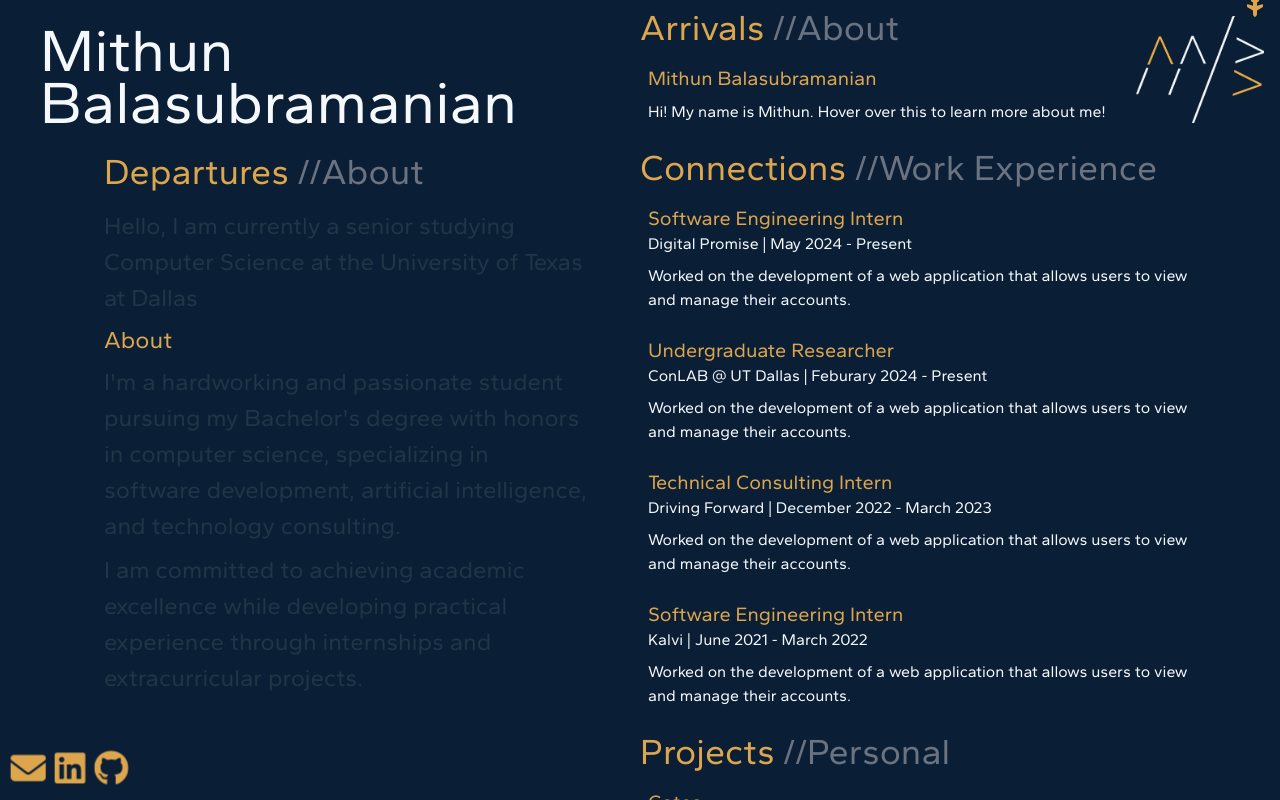
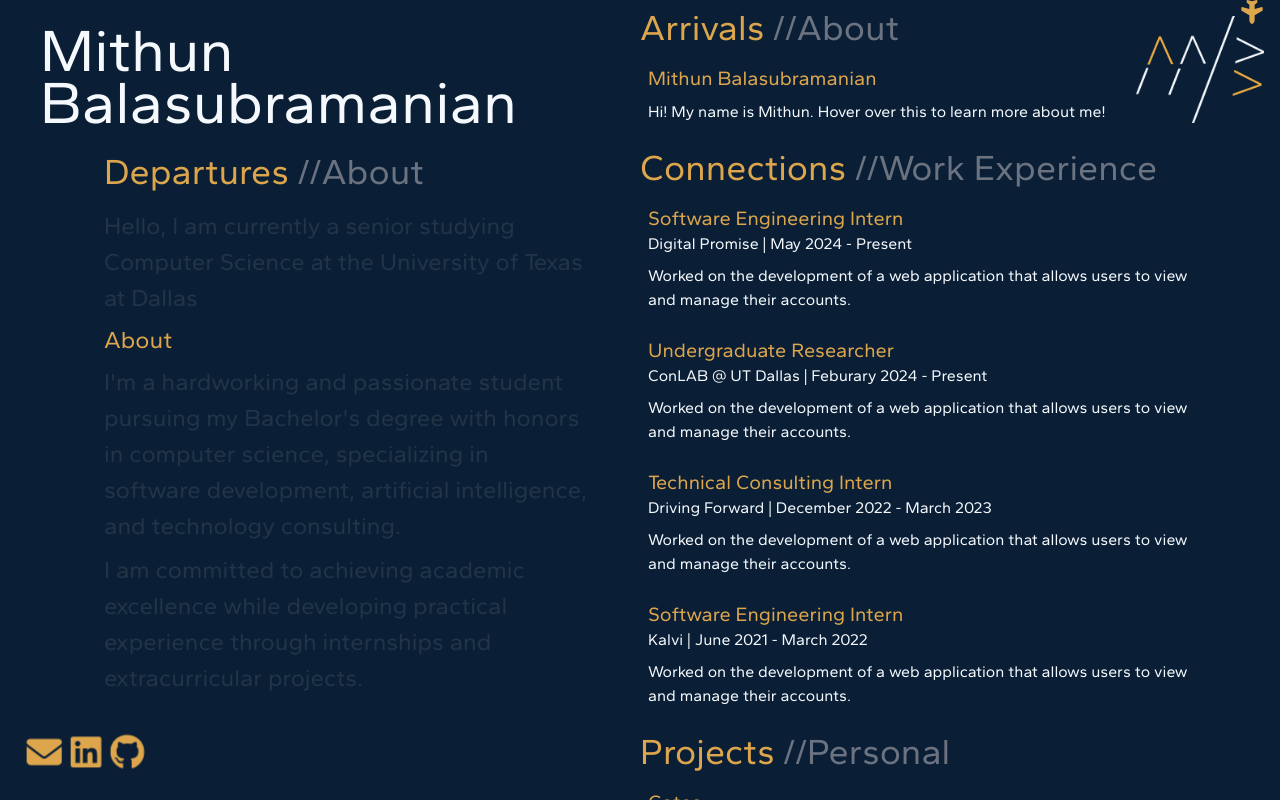
Before and after one commit to mithunb9/website, a Vue app: page / in a window 1280 px wide. Built offline with nearby package versions, Linux system fonts and the light colour scheme.

Commit message:
remove existing scrollbar

```diff
--- a/src/App.vue
+++ b/src/App.vue
@@ -11,7 +11,7 @@
         </div>
       </div>
 
-      <Icons class="mb-4 lg:mb-0 lg:fixed lg:bottom-4 lg:left-4 transform scale-110" />
+      <Icons class="mb-4 lg:mb-0 lg:fixed lg:bottom-8 lg:left-8 transform scale-110" />
 
       <div class="pt-5 w-full lg:w-10/12 lg:ml-16">
         <template v-if="hoverStatus">
@@ -59,7 +59,7 @@
       </div>
     </div>
 
-    <div class="lg:w-1/2 h-screen overflow-y-auto relative">
+    <div class="lg:w-1/2 h-screen overflow-y-auto relative custom-scrollbar">
       <div class="px-4 lg:px-0 lg:mr-16">
         <h1 class="text-txyellow text-2xl sm:text-4xl lg:text-4xl font-bold py-2">
           Arrivals <span class="text-gray-500">//About</span>
--- a/src/components/Plane.vue
+++ b/src/components/Plane.vue
@@ -1,6 +1,6 @@
 <template>
-  <div class="plane-icon" :style="{ top: `${scrollPercentage}%` }">
-    <svg xmlns="http://www.w3.org/2000/svg" height="1em" viewBox="0 0 576 512">
+  <div class="fixed right-4 z-50 transition-all duration-100 ease-out" :style="{ top: `${scrollPercentage}%` }">
+    <svg xmlns="http://www.w3.org/2000/svg" class="h-6 w-6 fill-txyellow transform rotate-90" viewBox="0 0 576 512">
       <path d="M482.3 192c34.2 0 93.7 29 93.7 64c0 36-59.5 64-93.7 64l-116.6 0L265.2 495.9c-5.7 10-16.3 16.1-27.8 16.1l-56.2 0c-10.6 0-18.3-10.2-15.4-20.4l49-171.6L112 320 68.8 377.6c-3 4-7.8 6.4-12.8 6.4l-42 0c-7.8 0-14-6.3-14-14c0-1.3 .2-2.6 .5-3.9L32 256 .5 145.9c-.4-1.3-.5-2.6-.5-3.9c0-7.8 6.3-14 14-14l42 0c5 0 9.8 2.4 12.8 6.4L112 192l102.9 0-49-171.6C162.9 10.2 170.6 0 181.2 0l56.2 0c11.5 0 22.1 6.2 27.8 16.1L365.7 192l116.6 0z" />
     </svg>
   </div>
@@ -33,17 +33,3 @@ onUnmounted(() => {
   }
 });
 </script>
-
-<style scoped>
-.plane-icon {
-  position: fixed;
-  right: 1rem;
-  z-index: 1000;
-  transition: top 0.1s ease-out;
-}
-
-svg {
-  fill: #dda64d;
-  transform: rotate(90deg);
-}
-</style>
```
